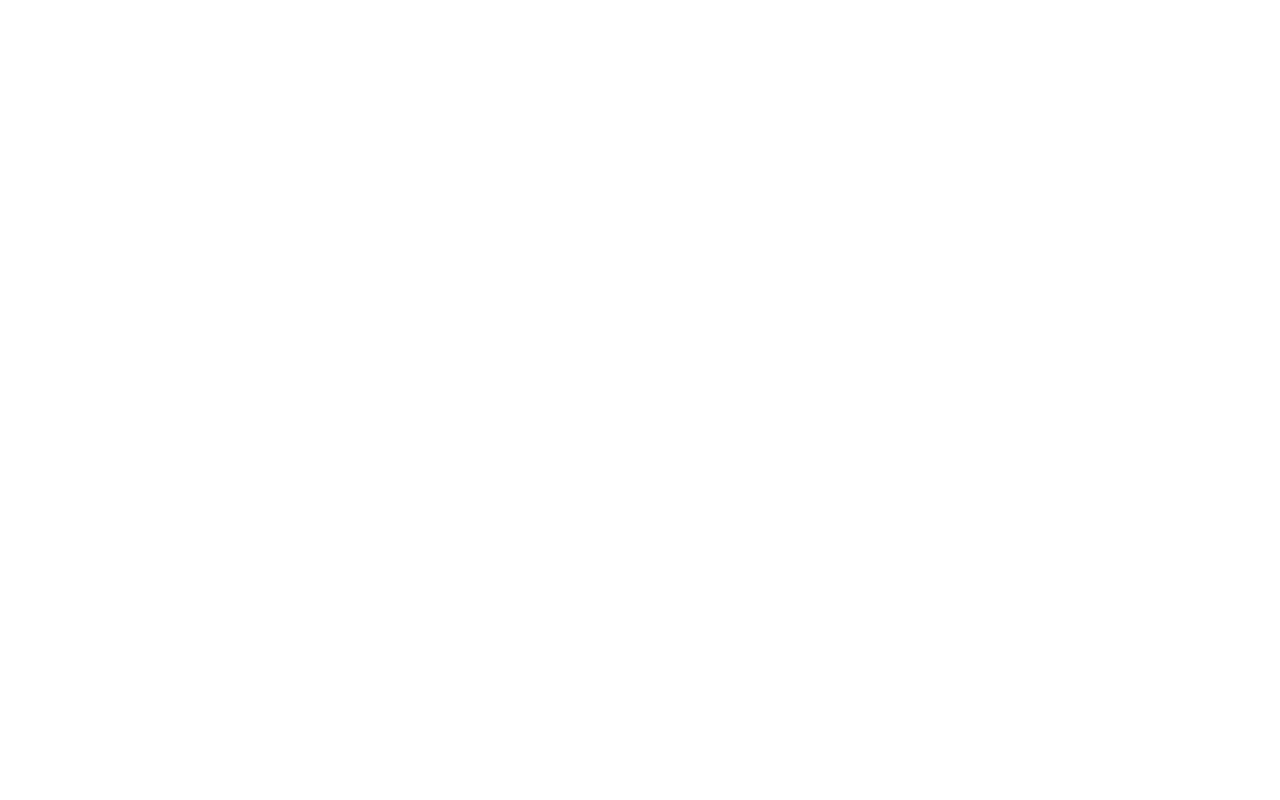
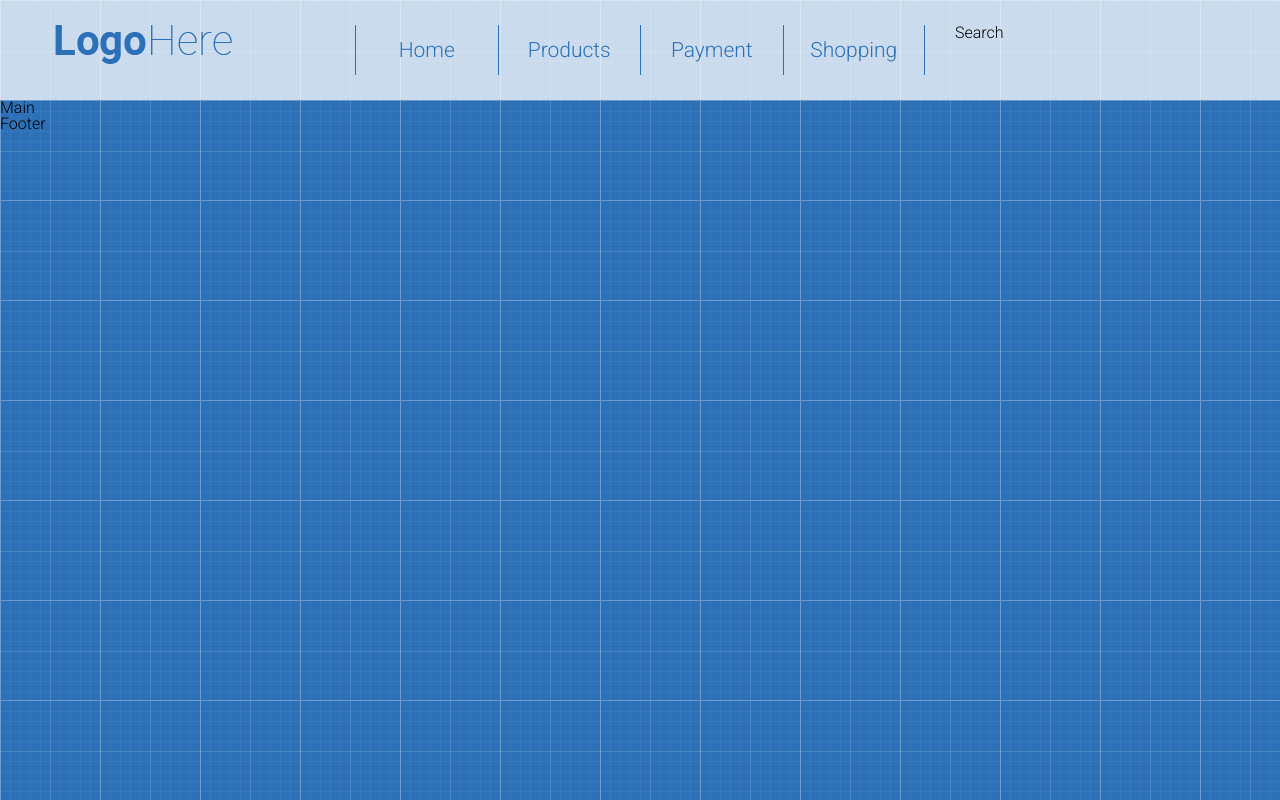
Before and after one commit to AlekseyPustilnyk/shop-project, a plain HTML site: page index.html in a window 1280 px wide. Drawn offline with Linux system fonts and the light colour scheme.

Commit message:
add logo and menu

```diff
--- a/index.html
+++ b/index.html
@@ -1,19 +1,47 @@
 <!DOCTYPE html>
 <html lang="en">
-<head>
-    <meta charset="UTF-8">
-    <meta http-equiv="X-UA-Compatible" content="IE=edge">
-    <meta name="viewport" content="width=device-width, initial-scale=1.0">
+  <head>
+    <meta charset="UTF-8" />
+    <meta http-equiv="X-UA-Compatible" content="IE=edge" />
+    <meta name="viewport" content="width=device-width, initial-scale=1.0" />
     <title>Shop-project</title>
 
-    <link rel="preconnect" href="https://fonts.googleapis.com">
-    <link rel="preconnect" href="https://fonts.gstatic.com" crossorigin>
-    <link href="https://fonts.googleapis.com/css2?family=Roboto:wght@300;700&display=swap" rel="stylesheet">
+    <link rel="preconnect" href="https://fonts.googleapis.com" />
+    <link rel="preconnect" href="https://fonts.gstatic.com" crossorigin />
+    <link
+      href="https://fonts.googleapis.com/css2?family=Roboto:wght@300;700&display=swap"
+      rel="stylesheet"
+    />
 
-    <link rel="stylesheet" href="reset.css">
-    <link rel="stylesheet" href="style.css">
-</head>
-<body>
-
-</body>
+    <link rel="stylesheet" href="reset.css" />
+    <link rel="stylesheet" href="style.css" />
+  </head>
+  <body>
+    <header class="header">
+      <div class="conteiner">
+        <div class="row">
+          <div class="col-3">
+            <div class="logo">
+              <a href="">
+                <img src="images/logo.png" alt="Fake-shop" />
+              </a>
+            </div>
+          </div>
+          <div class="col-6">
+            <nav>
+              <ul class="menu">
+                <li><a href="">Home</a></li>
+                <li><a href="">Products</a></li>
+                <li><a href="">Payment</a></li>
+                <li><a href="">Shopping</a></li>
+              </ul>
+            </nav>
+          </div>
+          <div class="col-3">Search</div>
+        </div>
+      </div>
+    </header>
+    <main class="main">Main</main>
+    <footer class="footer">Footer</footer>
+  </body>
 </html>
--- a/style.css
+++ b/style.css
@@ -3,4 +3,57 @@
 }
 body {
     font-family: 'Roboto', sans-serif;
+    background-image: url("images/patt.png");
 }
+.conteiner {
+    max-width: 1200px;
+    width: 100%;
+    margin: 0 auto;
+    padding-left: 15px;
+    padding-right: 15px;
+}
+.row {
+    display: flex;
+    margin: 0 -15px;
+}
+[class*="col-"] {
+    padding-left: 15px;
+    padding-right: 15px;
+}
+.col-3 {
+    max-width: 25%;
+    flex: 0 0 25%;
+}
+.col-6 {
+    max-width: 50%;
+    flex: 0 0 50%;
+}
+.header {
+    display: flex;
+    height: 100px;
+    align-items: center;
+    background-color: rgba(255, 255, 255, 0.75);
+}
+.menu {
+    display: flex;
+}
+.menu li {
+    width: 25%;
+    border-left: 1px solid #2c71b8;
+}
+.menu li:last-child {
+    border-right: 1px solid #2c71b8;
+}
+.menu a {
+    display: block;
+    height: 50px;
+    text-decoration: none;
+    color: #2c71b8;
+    text-align: center;
+    line-height: 50px;
+    font-size: 21px;
+}
+.menu a:hover {
+    background-color: #2c71b8;
+    color: white;
+}
```
Also changed, not shown: images/logo.png (added), images/patt.png (added).
